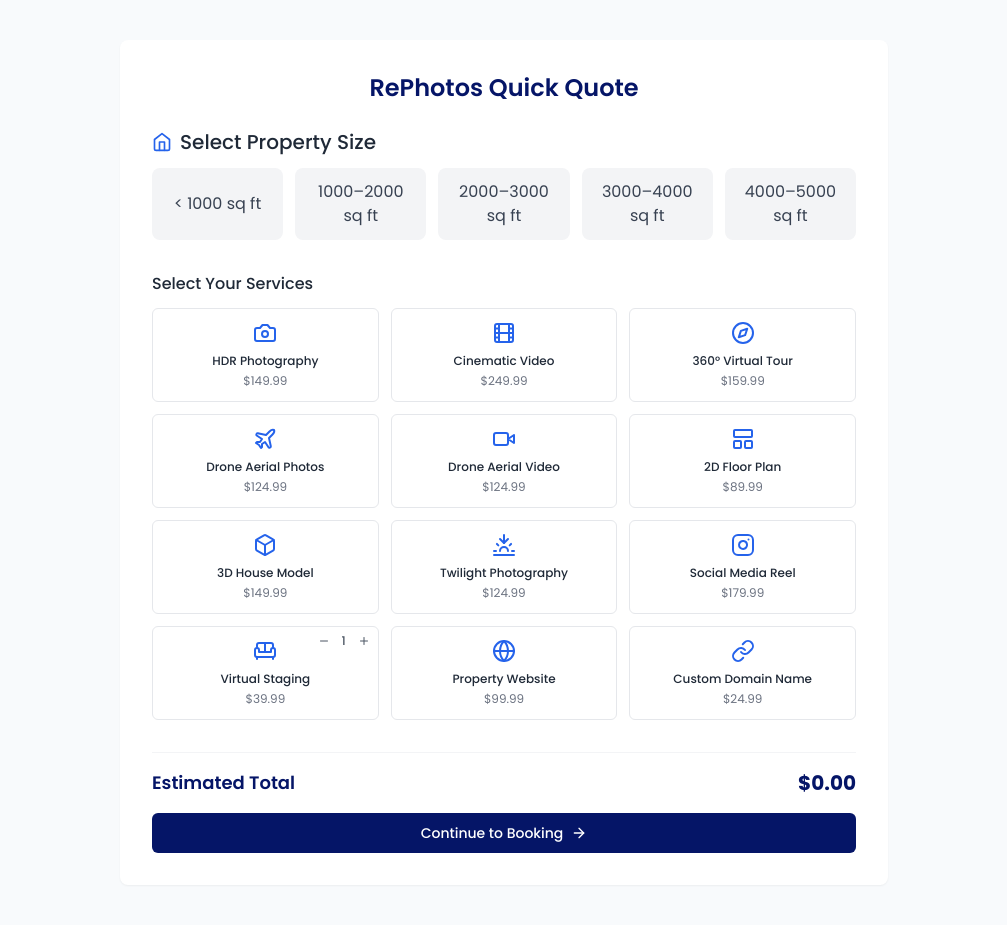
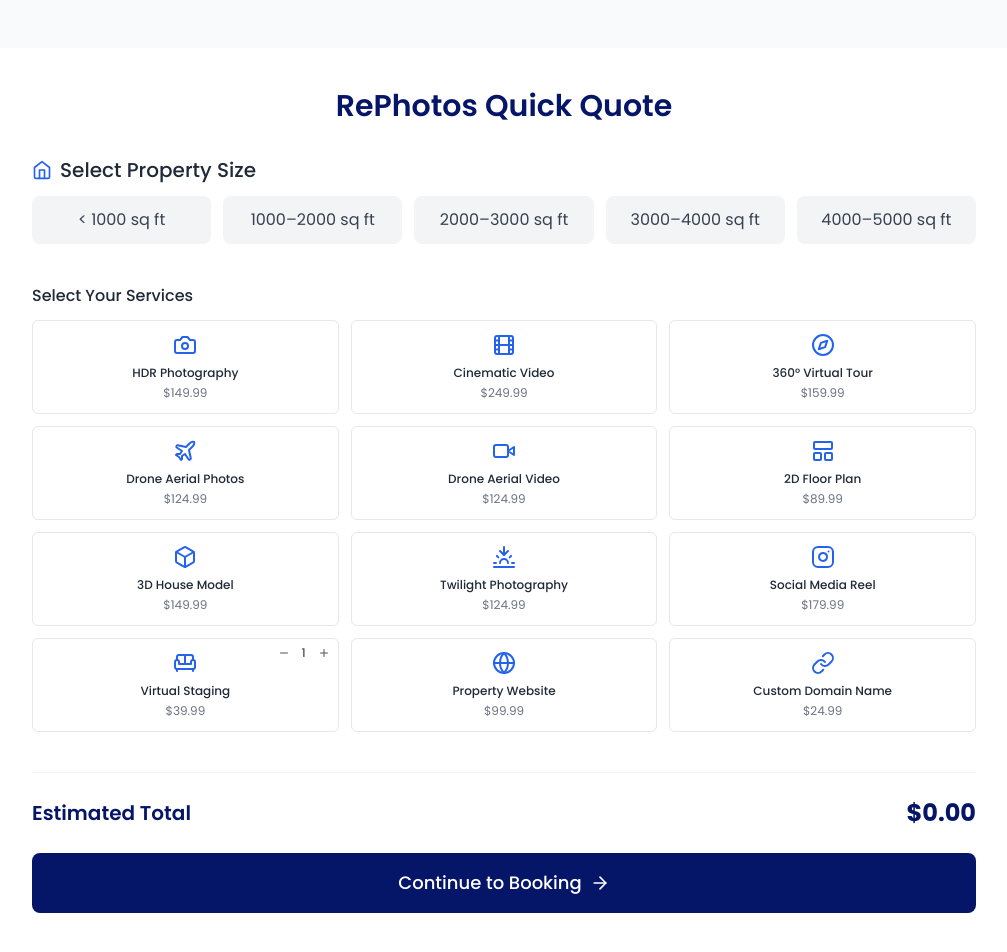
Before and after one commit to cooperthompson55/booking-portal-v2, a React (Vite) app: page / in a window 1280 px wide. Shown: the top 952 px of the page, without its empty margins (136-1143 px from the left). Before the commit the page ends 925 px from the top, so only its background shows below. Built offline with nearby package versions, Linux system fonts and the light colour scheme.

Commit message:
Increase widget size for desktop

```diff
--- a/src/App.tsx
+++ b/src/App.tsx
@@ -24,8 +24,8 @@
   }, []);
 
   return (
-    <div className="min-h-screen bg-slate-50 p-3 sm:p-6">
-      <div className="container mx-auto">
+    <div className="min-h-screen bg-slate-50 p-4 sm:p-8 lg:p-12">
+      <div className="container mx-auto max-w-4xl lg:max-w-5xl">
         {showFullForm ? (
           <PackageBuilder {...packageBuilderState} />
         ) : (
--- a/src/components/PackageBuilder.tsx
+++ b/src/components/PackageBuilder.tsx
@@ -40,14 +40,14 @@
 }) => {
   if (showSuccess) {
     return (
-      <div className="w-full max-w-3xl mx-auto bg-white rounded-lg shadow-sm overflow-hidden my-4">
-        <div className="p-4 sm:p-6 flex flex-col items-center justify-center text-center">
-          <CheckCircle2 className="w-12 h-12 text-green-500 mb-3" />
-          <h2 className="text-xl font-semibold text-primary mb-2">Booking Submitted Successfully!</h2>
-          <p className="text-gray-600 mb-4">Thank you for your booking request. We'll be in touch shortly.</p>
+      <div className="w-full bg-white rounded-xl shadow-sm overflow-hidden">
+        <div className="p-6 sm:p-8 flex flex-col items-center justify-center text-center">
+          <CheckCircle2 className="w-16 h-16 text-green-500 mb-4" />
+          <h2 className="text-2xl font-semibold text-primary mb-2">Booking Submitted Successfully!</h2>
+          <p className="text-gray-600 mb-6">Thank you for your booking request. We'll be in touch shortly.</p>
           <button
             onClick={handleReset}
-            className="px-5 py-2 bg-primary hover:bg-primary-light text-white rounded-md transition-colors text-sm"
+            className="px-6 py-3 bg-primary hover:bg-primary-light text-white rounded-lg transition-colors text-base"
           >
             Submit Another Booking
           </button>
@@ -57,27 +57,27 @@
   }
 
   return (
-    <div className="w-full max-w-3xl mx-auto bg-white rounded-lg shadow-sm overflow-hidden my-4">
-      <div className="p-4 sm:p-8">
-        <h1 className="text-xl sm:text-2xl font-semibold text-center text-primary mb-6">
+    <div className="w-full bg-white rounded-xl shadow-sm overflow-hidden">
+      <div className="p-6 sm:p-8 lg:p-10">
+        <h1 className="text-2xl sm:text-3xl font-semibold text-center text-primary mb-8">
           RePhotos Booking Request
         </h1>
 
         {validationErrors.length > 0 && (
-          <div className="mb-6 p-3 bg-red-50 border border-red-100 rounded-md">
+          <div className="mb-8 p-4 bg-red-50 border border-red-100 rounded-lg">
             <div className="flex items-center gap-2 text-red-600 mb-2">
-              <AlertCircle className="w-4 h-4" />
-              <h3 className="font-medium text-sm">Please fix the following issues:</h3>
+              <AlertCircle className="w-5 h-5" />
+              <h3 className="font-medium">Please fix the following issues:</h3>
             </div>
             <ul className="list-disc list-inside text-red-600 text-sm space-y-1">
               {validationErrors.map((error, index) => (
-                <li key={index} className="text-sm">{error}</li>
+                <li key={index}>{error}</li>
               ))}
             </ul>
           </div>
         )}
 
-        <form id="bookingForm" onSubmit={handleSubmit} className="space-y-8">
+        <form id="bookingForm" onSubmit={handleSubmit} className="space-y-10">
           <PropertySizeSelector
             selectedSize={selectedSize}
             onSizeSelect={handleSizeSelect}
@@ -109,7 +109,7 @@
             type="submit"
             disabled={isSubmitting}
             className={`
-              w-full py-2.5 px-4 rounded-md text-white text-sm font-medium
+              w-full py-4 px-6 rounded-lg text-white font-medium text-lg
               transition-all duration-200
               ${!isSubmitting
                 ? 'bg-primary hover:bg-primary-light'
--- a/src/components/SimplePackageBuilder.tsx
+++ b/src/components/SimplePackageBuilder.tsx
@@ -25,13 +25,13 @@
   handleServiceToggle,
 }) => {
   return (
-    <div className="w-full max-w-3xl mx-auto bg-white rounded-lg shadow-sm overflow-hidden my-4">
-      <div className="p-4 sm:p-8">
-        <h1 className="text-xl sm:text-2xl font-semibold text-center text-primary mb-6">
+    <div className="w-full bg-white rounded-xl shadow-sm overflow-hidden">
+      <div className="p-6 sm:p-8 lg:p-10">
+        <h1 className="text-2xl sm:text-3xl font-semibold text-center text-primary mb-8">
           RePhotos Quick Quote
         </h1>
 
-        <div className="space-y-8">
+        <div className="space-y-10">
           <PropertySizeSelector
             selectedSize={selectedSize}
             onSizeSelect={handleSizeSelect}
@@ -46,20 +46,20 @@
             validationErrors={validationErrors}
           />
 
-          <div className="border-t border-gray-100 pt-4">
-            <div className="flex justify-between items-center mb-4">
-              <span className="text-lg font-semibold text-primary">Estimated Total</span>
-              <span className="text-xl font-bold text-primary">
+          <div className="border-t border-gray-100 pt-6">
+            <div className="flex justify-between items-center mb-6">
+              <span className="text-xl font-semibold text-primary">Estimated Total</span>
+              <span className="text-2xl font-bold text-primary">
                 ${totalPrice.toFixed(2)}
               </span>
             </div>
 
             <button
               onClick={onShowFullForm}
-              className="w-full py-2.5 px-4 bg-primary hover:bg-primary-light text-white rounded-md text-sm font-medium transition-colors flex items-center justify-center gap-2"
+              className="w-full py-4 px-6 bg-primary hover:bg-primary-light text-white rounded-lg text-lg font-medium transition-colors flex items-center justify-center gap-2"
             >
               Continue to Booking
-              <ArrowRight className="w-4 h-4" />
+              <ArrowRight className="w-5 h-5" />
             </button>
           </div>
         </div>
```
